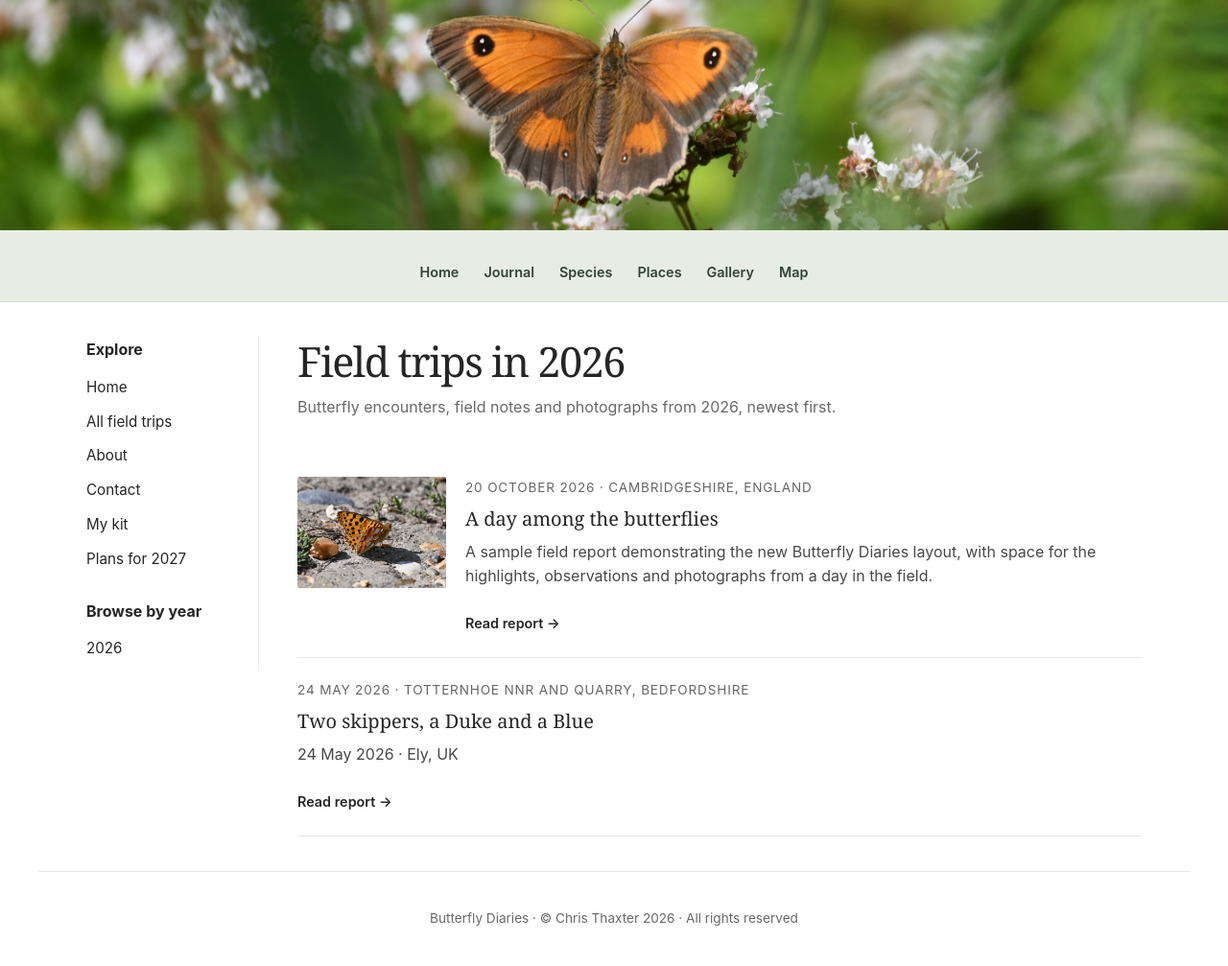
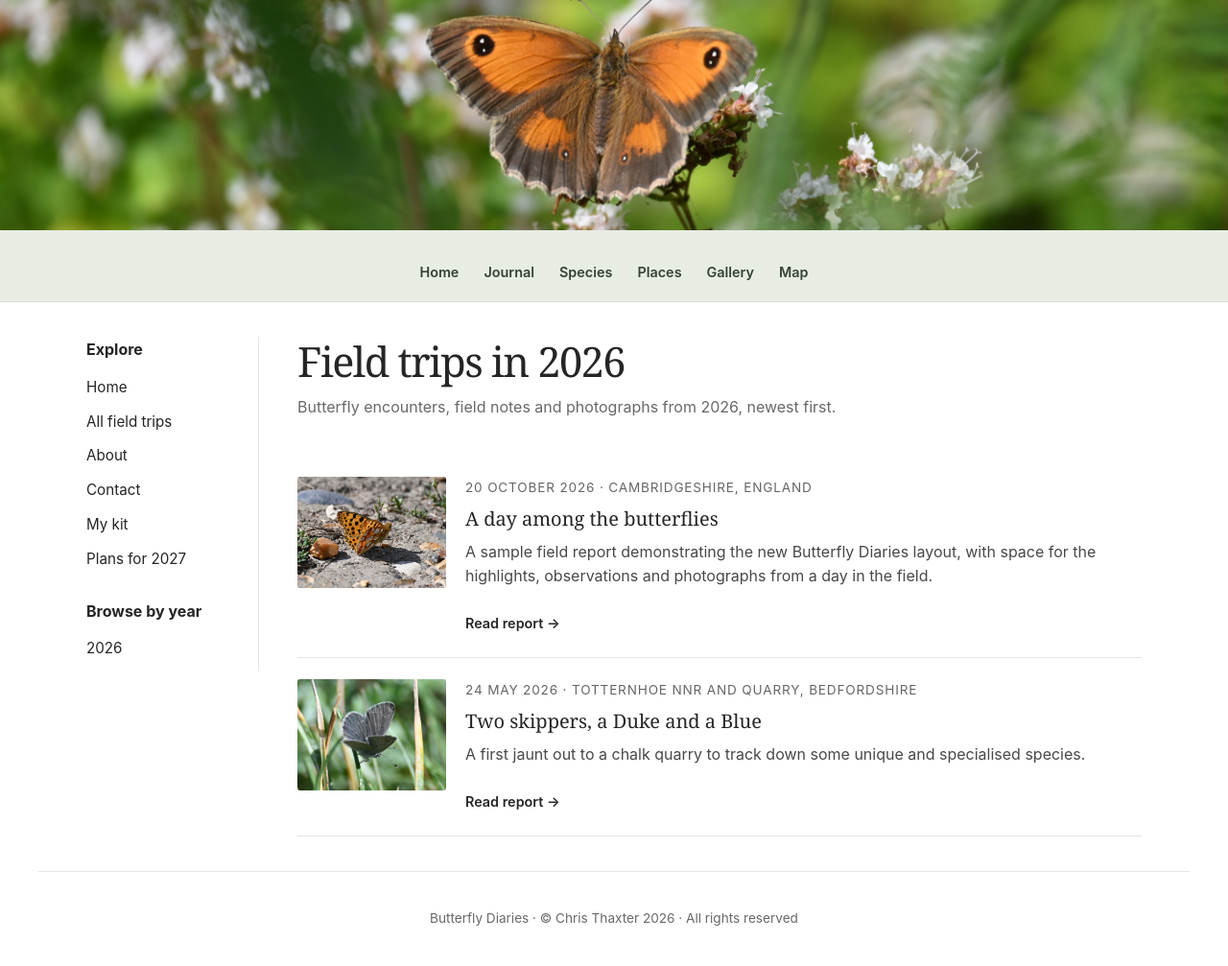
Before and after one commit to christhaxter/butterfly-diaries, a Jekyll site: the page built from journal/2026/index.html, in a window 1280 px wide. Shown: the whole page at 96% size. Built offline with Jekyll 4.4.1, drawn with Linux system fonts in a browser that asks for light colours.

Commit message:
Adjustment to featured image grab

```diff
--- a/_posts/2026-05-24-Totternhoe.md
+++ b/_posts/2026-05-24-Totternhoe.md
@@ -4,6 +4,8 @@
 date: 2026-05-24
 location: "Totternhoe NNR and Quarry, Bedfordshire"
 featured_image: "/assets/images/Totternhoe/Small_blue.JPG"
+image_alt: "Small blue"
+excerpt_text: "A first jaunt out to a chalk quarry to track down some unique and specialised species."
 ---
 
 <p class="post-date">
--- a/journal/2026/index.html
+++ b/journal/2026/index.html
@@ -43,10 +43,10 @@
       {% if post_year == archive_year %}
 
         <article class="journal-entry">
-          {% if post.image %}
+          {% if post.featured_image %}
             <a href="{{ post.url | relative_url }}" class="journal-entry-image">
               <img
-                src="{{ post.image | relative_url }}"
+                src="{{ post.featured_image | relative_url }}"
                 alt="{{ post.image_alt | default: post.title | escape }}">
             </a>
           {% endif %}
```
Also changed, not shown: _posts/2026-10-20-sample-field-notes.md (+1 -1 lines).
